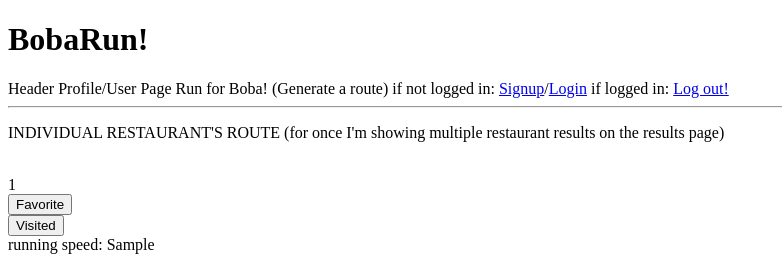
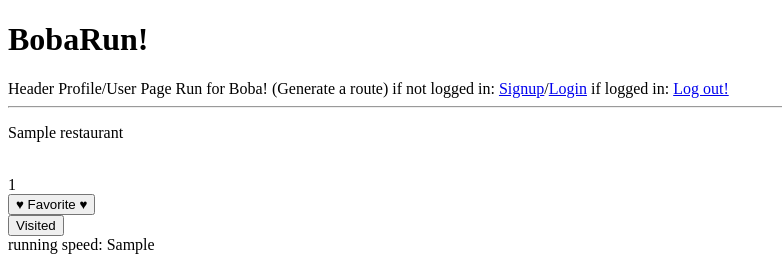
Before and after one commit to AnliYang/bobafetch, a Flask app: template templates/map.html in a window 1280 px wide. Shown: the top 254 px of the page, without its empty margins (0-782 px from the left). Run offline with Flask 2, Linux system fonts and the light colour scheme; tables that the repository leaves empty hold one stand-in row (values such as "Sample post"); the template is opened without the code that fills it: values that come from a table or form of the project are taken from there, most other values are stand-ins (such as "Sample title", 1, 10 or a date in 2020); some libraries are stand-ins or nearby versions.

Commit message:
ajax calls complete for marking restaurants as favorites and visited

```diff
--- a/static/js/boba.js
+++ b/static/js/boba.js
@@ -1,3 +1,37 @@
+// jquery shortcut for document.ready()
+$(function (){
+    function addToFavorites(evt){
+        var yelpId = this.name;
+        $.post("/add-to-favorites", {'yelp-id': yelpId}, addToFavoritesSuccess);
+    }
+
+    function addToFavoritesSuccess(result){
+        console.log(result.status);
+        // var yelpId = result.id;
+        $('#favorite').css('color', 'red'); // give our user some feedback
+    }
+
+    $('#favorite').click(addToFavorites);
+});
+
+$(function (){
+    function addToVisited(evt){
+        var yelpId = this.name;
+        $.post("/add-to-visited", {'yelp-id': yelpId}, addToVisitedSuccess);
+    }
+
+    function addToVisitedSuccess(result){
+        console.log(result.status);
+        // var yelpId = result.id;
+        $('#visited').css('color', 'blue'); // give our user some feedback
+    }
+
+    $('#visited').click(addToVisited);
+});
+
+
+// GOOGLE DIRECTIONS/MAP STUFF BELOW
+
 var directionsDisplay;
 var directionsService = new google.maps.DirectionsService();
 // var map;
--- a/templates/map.html
+++ b/templates/map.html
@@ -1,18 +1,12 @@
 {% extends 'base.html' %}
 {% block content %}
-<p>INDIVIDUAL RESTAURANT'S ROUTE (for once I'm showing multiple restaurant results on the results page)</p>
+<p>{{ restaurant.name }}</p>
     <br>{{ restaurant.yelp_location_id }}
     <div>
-        <form action="/add-to-favorites" method="POST">
-            <input type="hidden" name="yelp-id" value="{{ restaurant.yelp_location_id }}">
-            <input type="submit" value="Favorite">
-        </form>
+        <button name="{{ restaurant.yelp_location_id }}" id="favorite">&hearts; Favorite &hearts;</button>
     </div>
     <div>
-        <form action="/add-to-visited" method="POST">
-            <input type="hidden" name="yelp-id" value="{{ restaurant.yelp_location_id }}">
-            <input type="submit" value="Visited">
-        </form>
+        <button name="{{ restaurant.yelp_location_id }}" id="visited">Visited</button>
     </div>
 
 <!-- setting all the map inputs as data attributes for the map item -->
```
